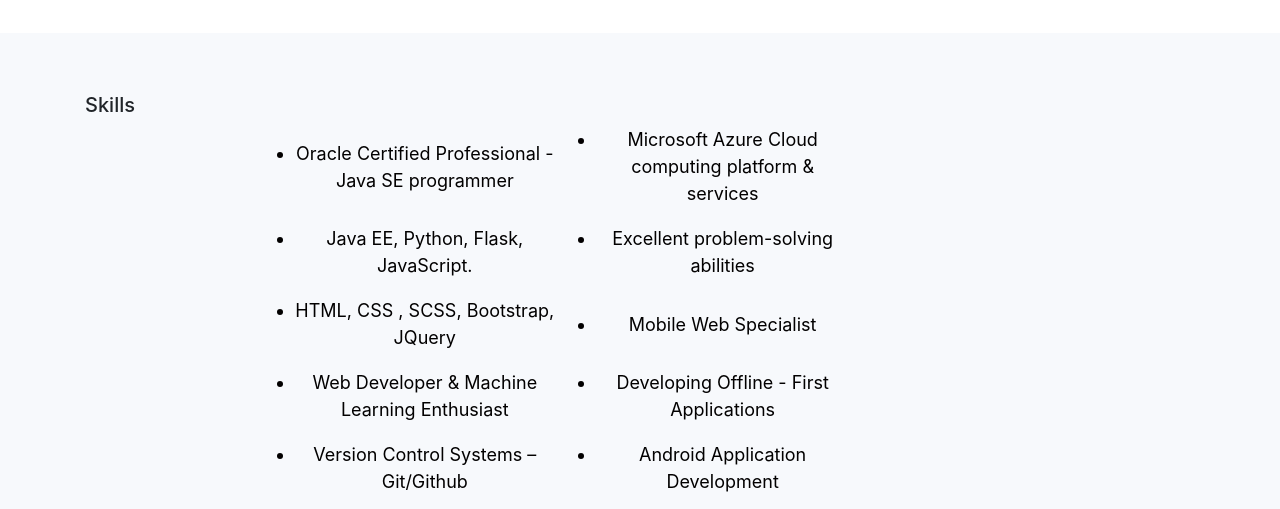
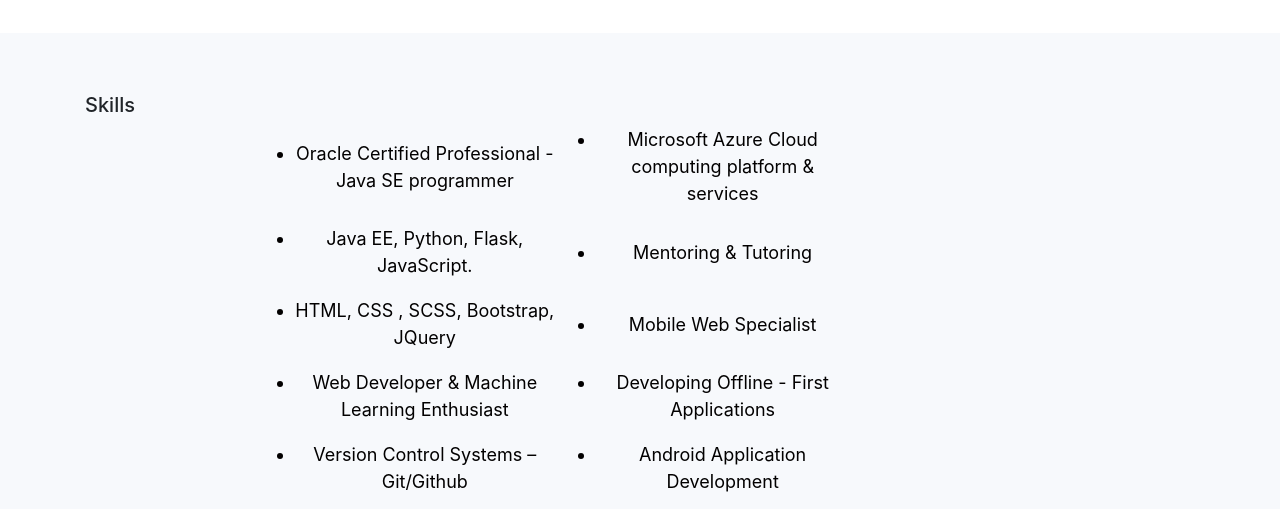
Before and after one commit to philipobiorah/philipobiorah.github.io, a plain HTML site: page skills.html in a window 1280 px wide. Shown: the part 536-1045 px from the top of the page. Drawn offline with nearby package versions, Linux system fonts and the light colour scheme; a script that the page names is missing.

Commit message:
Added a skil

```diff
--- a/skills.html
+++ b/skills.html
@@ -70,7 +70,7 @@
                                 </td>
                                 <td width="282">
                                     <ul>
-                                        <li>Excellent problem-solving abilities</li>
+                                        <li>Mentoring & Tutoring</li>
                                     </ul>
                                 </td>
                             </tr>
```
